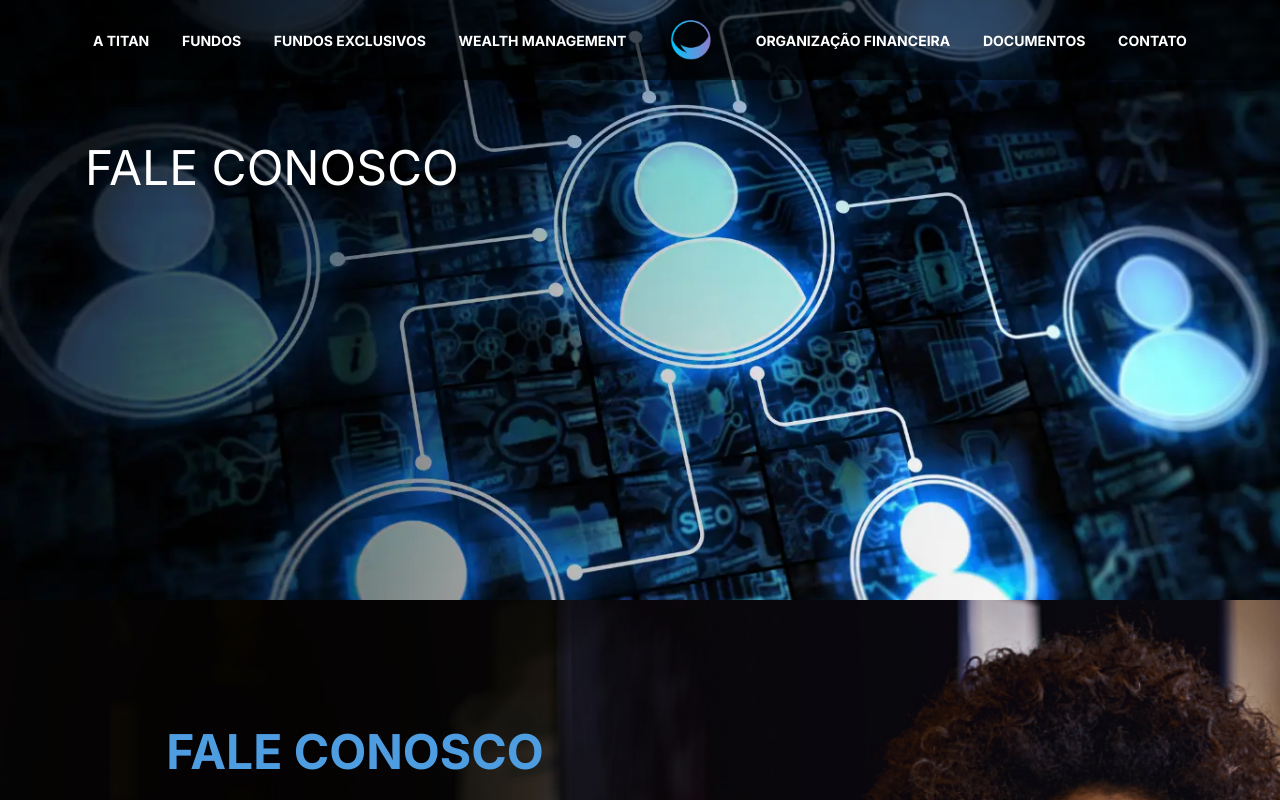
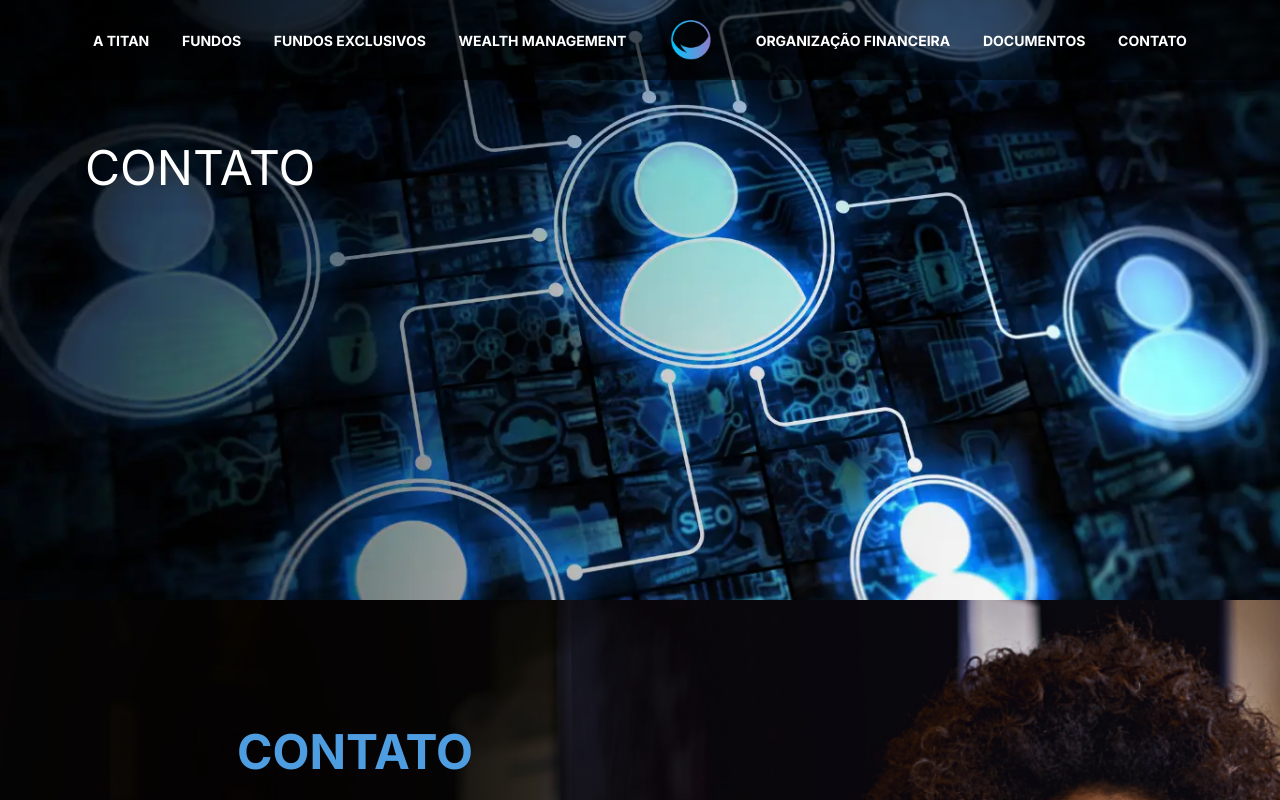
Before and after one commit to Vinicius-Macedo/lp-monitor, a Next.js app: page /contato in a window 1280 px wide. Shown: the top 800 px of the page. Built offline with nearby package versions, Linux system fonts and the light colour scheme.

Commit message:
quase pronto

```diff
--- a/src/components/FaleComAGenteSection.tsx
+++ b/src/components/FaleComAGenteSection.tsx
@@ -13,7 +13,7 @@ export default function FaleComAGenteSection() {
     >
       <div className="w-full max-w-[540px]">
         <h2 className="title-responsive text-blue font-bold text-center mb-16 lg:mb-32">
-          FALE CONOSCO
+          CONTATO
         </h2>
         <form className="flex flex-col gap-8">
           <div className="input-container">
--- a/src/pages/contato.tsx
+++ b/src/pages/contato.tsx
@@ -9,7 +9,7 @@ export default function Contato() {
   return (
     <main>
       <HeroSectionGeneric
-        title={"FALE CONOSCO"}
+        title={"CONTATO"}
         text={""}
         imgAdress={"trabalhe-conosco/trabalhe-conosco.webp"}
         imgAlt={"Imagem abstrata de tecnologia sobre trabalho em quipe"}
```
